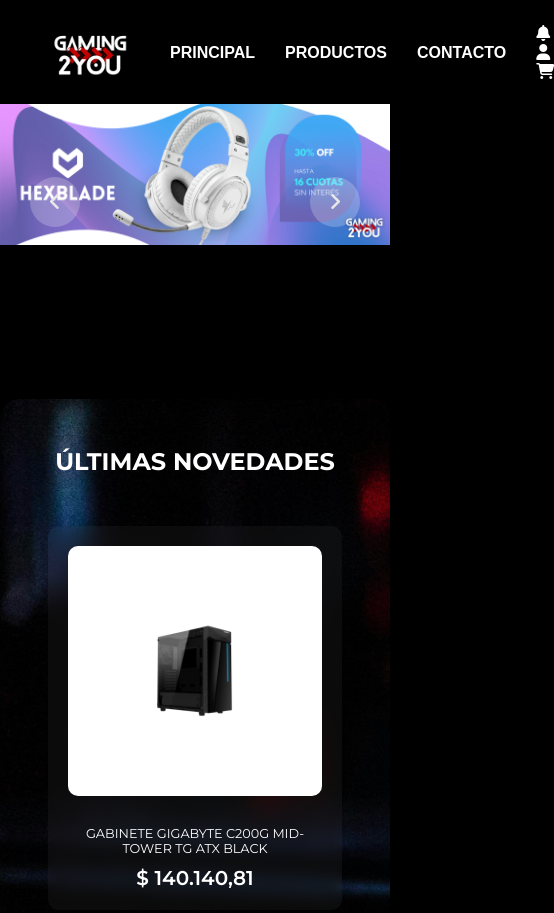
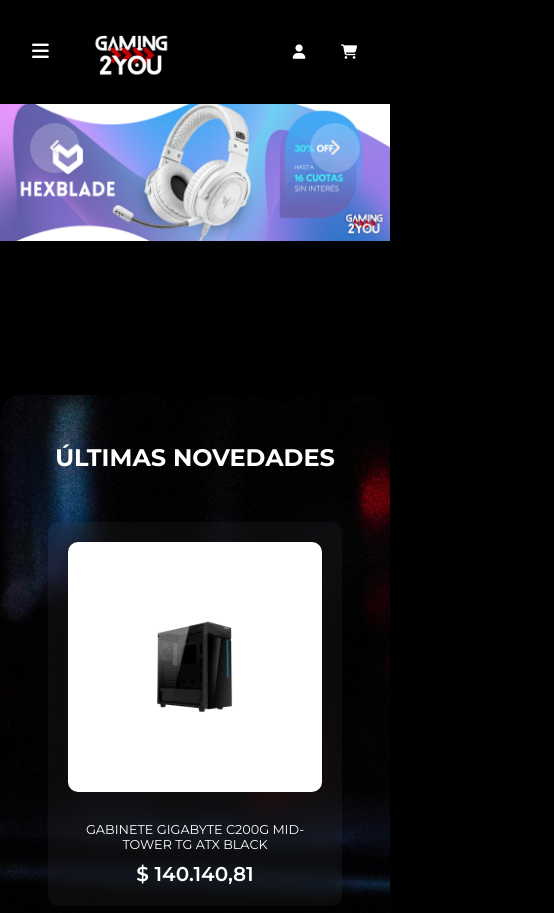
Before and after one commit to JaGo-1/gaming2you-ecommerce, a plain HTML site: page index.html in a window 390 px wide. Shown: the top 913 px of the page, 554 px wide, since content can reach past the window. Drawn offline with Linux system fonts and the light colour scheme; a web font is replaced by a local one.

Commit message:
Actualizacion: Navbar responsive

```diff
--- a/assets/css/styles.css
+++ b/assets/css/styles.css
@@ -38,29 +38,24 @@ h2{
 }
 
 /* NAVBAR */
+.header{
+    background-color: #000;
+    z-index: 100;
+}
 
 .nav{
     display: flex;
-    justify-content: space-between;
+    justify-content: space-around;
     text-transform: uppercase;
     font-weight: 600;
-}
-
-.nav, .nav__textContainer, .nav__menu{
-    display: flex;
-    gap: 30px;
-    align-items: center;
+    position: relative;
+    /* z-index: 100; */
 }
 
 
 .nav__logo img,
 .footer__logos img{
     width: 100px;
-}
-.nav__icons img,
-.social-icons img{
-    width: 25px;
-    margin: 0 5px;
 }
 
 a{
@@ -83,12 +78,44 @@ li a:hover::after{
     width: 100%;
 }
 
+.iniciar-sesion, .cart{
+    display: flex;
+    justify-content: center;
+    align-items: center;
+    border-radius: 50%;
+    transition: 0.2s ease;
+    cursor: pointer;
+    width: 50px;
+    height: 50px;
+}
+
+
+.iniciar-sesion:hover, .cart:hover{
+    background-color: #343434;
+}
+
+.open-menu, .close-menu{
+    /* position: absolute; */
+    right: 30px;
+    font-size: 1.2rem;
+    cursor: pointer;
+}
+
+.logo{
+    display: flex;
+    align-items: center;
+}
+#check {
+    display: none;
+}
+
 /*CARRUSEL*/
 .main__carousel{
     width: 100%;
 }
 .container{
     position: relative;
+    z-index: -2;
 }
 
 #main__carousel-img{
@@ -278,7 +305,71 @@ h3{
 }
 
 /* MEDIA QUERIES */
-@media screen and (max-width: 768px){
+@media screen and (max-width: 769px){
+
+    /*Navbar*/
+    .nav{
+        justify-content: space-between;
+        position: fixed;
+        width: 100%;
+        background-color: #000;
+    }
+
+    .menu{
+        display: flex;
+        gap: 2rem;
+        flex-direction: column;
+        background: rgb(31,31,31);
+        width: 100%;
+        height: 500px;
+        position: fixed;
+        z-index: -1;
+        top: -100%;
+        transition: all 0.2s ease-in-out;
+        justify-content: center;
+        align-items: center;
+    }
+
+    /* .nav__logo{
+        margin-left: 30px;
+    } */
+
+
+    .nav__menu, .nav__icons{
+        display: flex;
+    }
+
+    .nav__menu{
+        gap: 2rem;
+        flex-direction: column;
+        text-align: center;
+    }
+    .nav__icons{
+        justify-content: flex-end;
+        align-items: center;
+        font-size: 0.9rem;
+        padding: 1rem;
+    }
+
+
+
+    .open-menu {
+        display: block;
+        padding: 1rem;
+        width: fit-content;
+    }
+
+    #check:checked ~ .menu {
+        /* right: 0; */
+        top: 0;
+    }
+
+    /* */
+    .container{
+        padding-top: 100px;
+    }
+
+    /**/
 
     h2{
         font-size: 1.5rem;
@@ -327,6 +418,21 @@ h3{
 
 /* Large devices */
 
+@media screen and (min-width: 770px){
+    .open-menu, .close-menu{
+        display: none;
+    }
+
+    .menu, .nav__menu, .nav__icons{
+        display: flex;
+        align-items: center;
+    }
+
+    .menu, .nav__menu{
+        gap: 2rem;
+    }
+}
+
 @media screen and (min-width: 950px) {
     .footer__info button{
         width: 200px;
--- a/index.html
+++ b/index.html
@@ -13,24 +13,39 @@
 
 <body class="body">
 
-    <header class="header m-auto max-width">
+    <header class="header m-auto ">
         <nav class="nav">
-            <div class="nav__textContainer">
+            <div class="logo">
+                <label for="check" class="open-menu">
+                    <i class="open-menu fa-solid fa-bars"></i>
+                </label>
                 <div class="nav__logo">
                     <a href="index.html">
                         <img src="assets/img/logo.png" alt="logo gaming2you">
                     </a>
                 </div>
+            </div>
+
+            <input type="checkbox" id="check">
+
+            <div class="menu">
+                <div class="nav__textContainer">
                     <ul class="nav__menu">
                         <li class="nav__item"><a href="index.html">Principal</a></li>
                         <li class="nav__item"><a href="articulo.html">Productos</a></li>
                         <li class="nav__item"><a href="contacto.html">Contacto</a></li>
                     </ul>
                 </div>
+
+            </div>
+
             <div class="nav__icons">
-                <i class="fa-solid fa-bell"></i>
+                <div class="iniciar-sesion">
                     <i class="fa-solid fa-user"></i>
+                </div>
+                <div class="cart">
                     <i class="fa-solid fa-cart-shopping"></i>
+                </div>
             </div>
         </nav>
     </header>
```
Also changed, not shown: articulo.html (+18 -3 lines), contacto.html (+18 -13 lines). Lines whose indentation alone changed are shown as unchanged.
